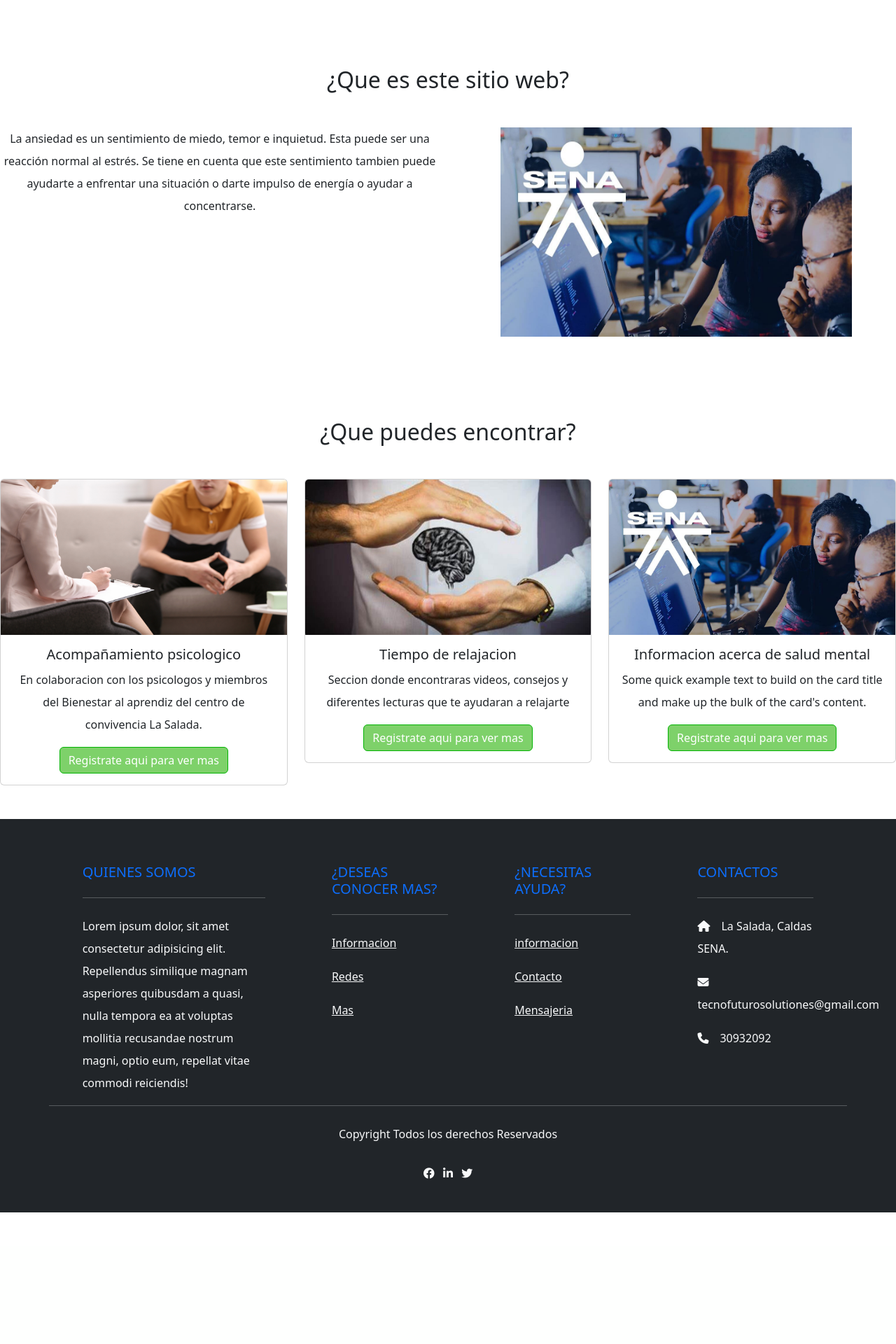
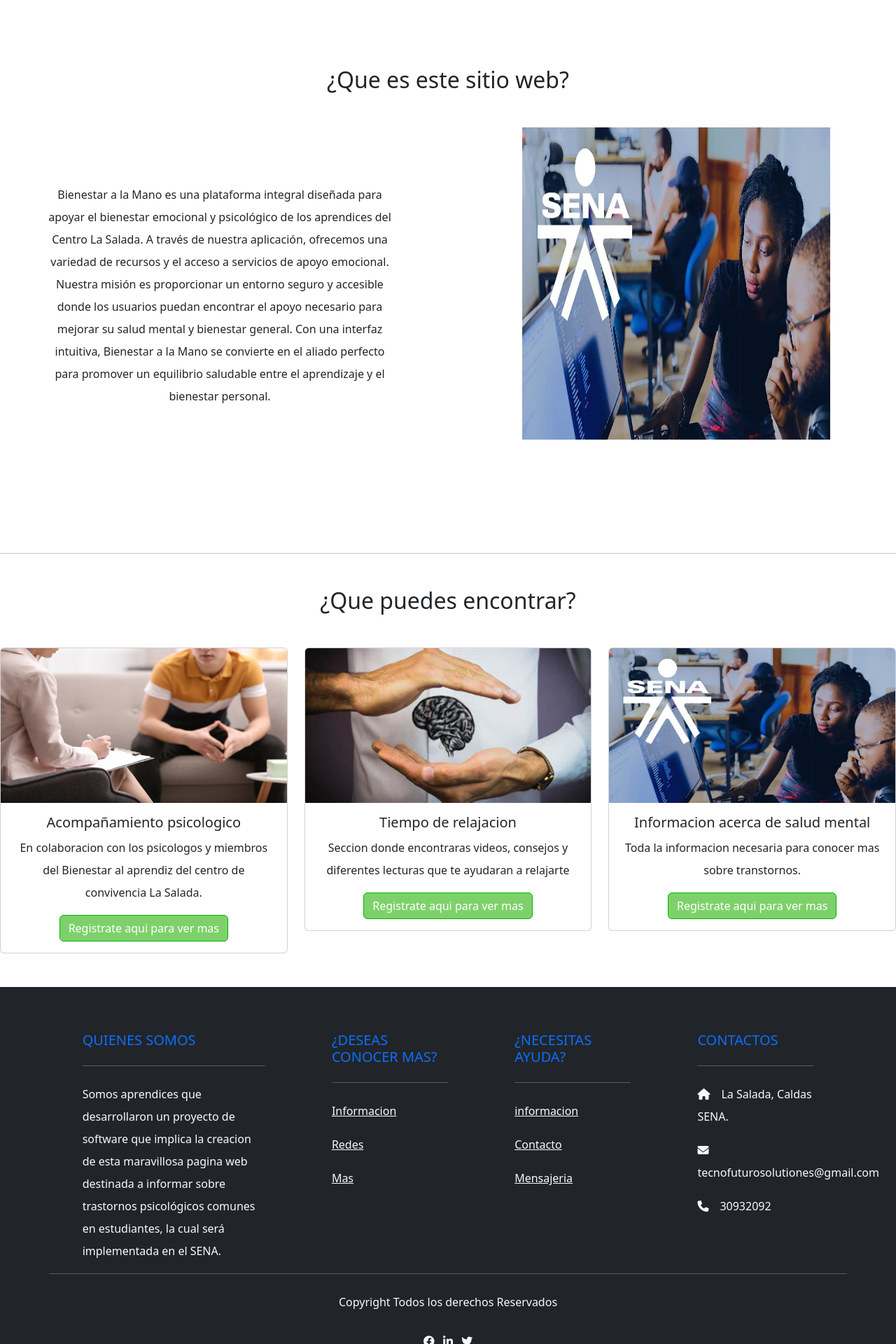
Before and after one commit to COCONUT220066/Tecno, a Django app: template probienestar/miaplicacion/template/aplicacion/inicio.html in a window 1280 px wide. Shown: the part 334-2254 px from the top of the page at 70% size. Before the commit the page ends 2066 px from the top, so only its background shows below. Run offline with Django 5.2, Linux system fonts and the light colour scheme; the template is opened without the code that fills it, so the values that code supplies are empty.

Commit message:
areglando css

```diff
--- a/probienestar/miaplicacion/template/aplicacion/informacion.html
+++ b/probienestar/miaplicacion/template/aplicacion/informacion.html
@@ -19,8 +19,8 @@
           <div class="carousel-item active" data-bs-interval="10000">
             <img src="https://picsum.photos/id/22/1920/500" class="d-block w-100" alt="...">
             <div class="carousel-caption d-none d-md-block">
-              <h5>First slide label</h5>
-              <p>Some representative placeholder content for the first slide.</p>
+              <h5>Educate con nuestra seccion informativa</h5>
+              <p>Distingue tus sintomas</p>
             </div>
           </div>
           <div class="carousel-item" data-bs-interval="2000">
--- a/probienestar/miaplicacion/template/aplicacion/inicio.html
+++ b/probienestar/miaplicacion/template/aplicacion/inicio.html
@@ -62,7 +62,7 @@
             <img src="https://picsum.photos/id/399/1920/500" class="d-block w-100" alt="...">
             <div class="carousel-caption d-none d-md-block">
               <h5>Haz entrado al sitio web destinado a la salud mental de los aprendices</h5>
-              <p>En colaboracion con los psicologos y miembros del Bienestar al aprendiz del centro de convivencia La Salada, puedes programar tu cita </p>
+              <p>En colaboracion con los psicologos y miembros del Bienestar al aprendiz del centro de convivencia La Salada</p>
             </div>
           </div>
           <div class="carousel-item" data-bs-interval="2000">
@@ -96,19 +96,20 @@
         <h2 class="text-center my-5">¿Que es este sitio web?</h2>
         <div class="contenido">
             <div class="row">
-                <div class="col-6">
-                    <p>La ansiedad es un sentimiento de miedo, temor e inquietud. Esta puede ser una reacción normal al estrés. Se tiene en cuenta que este sentimiento tambien puede ayudarte a enfrentar una situación o darte impulso de energía o ayudar a concentrarse.
+                <div class="col-6" style="padding: 80px;" >
+                    Bienestar a la Mano es una plataforma integral diseñada para apoyar el bienestar emocional y psicológico de los aprendices del Centro La Salada. A través de nuestra aplicación, ofrecemos una variedad de recursos y el acceso a servicios de apoyo emocional. Nuestra misión es proporcionar un entorno seguro y accesible donde los usuarios puedan encontrar el apoyo necesario para mejorar su salud mental y bienestar general. Con una interfaz intuitiva, Bienestar a la Mano se convierte en el aliado perfecto para promover un equilibrio saludable entre el aprendizaje y el bienestar personal.
 
-                    </p>
+                </p>
                 </div>
                 <div class="col-6">
-                    <img src="{% static 'aplicacion/iconos/1.jpg' %}" alt="" width=80% height=110%>
+                    <img src="{% static 'aplicacion/iconos/1.jpg' %}" alt="" width=70% height=90%>
                 </div>
             </div>
         </div>
         <br>
         <br>
         <br>
+        <hr class="mb-4">
 <section class="encontrar my-5">
     <h2 class="text-center my-5">¿Que puedes encontrar?</h2>
     <div class="contenido">
@@ -141,7 +142,7 @@
                     <div class="card-body">
                       <h5 class="card-title">Informacion acerca de salud mental
                       </h5>
-                      <p class="card-text">Some quick example text to build on the card title and make up the bulk of the card's content.</p>
+                      <p class="card-text">Toda la informacion necesaria para conocer mas sobre transtornos.</p>
                       <a href="{% url 'registro' %}" class="btn btn-primary text-center" style="background-color: rgb(126, 209, 106); border-color: rgb(3, 179, 3);">Registrate aqui para ver mas</a>
                     </div>
                   </div>
@@ -157,7 +158,7 @@
             <div class="col-md-3 col-lg-3 col-xl-3 mx-auto mt-3">
                 <h5 class="text-uppercase mb-4 font-weight-bold text-primary">Quienes somos</h5>
                     <hr class="mb-4">
-                    <p>Lorem ipsum dolor, sit amet consectetur adipisicing elit. Repellendus similique magnam asperiores quibusdam a quasi, nulla tempora ea at voluptas mollitia recusandae nostrum magni, optio eum, repellat vitae commodi reiciendis!</p>
+                    <p>Somos aprendices que desarrollaron un proyecto de software que implica la creacion de esta maravillosa pagina web destinada a informar sobre trastornos psicológicos comunes en estudiantes, la cual será implementada en el SENA.</p>
             </div>
                     <div class="col-md-2 col-lg-2 col-xl-2 mx-auto mt-3">
                         <h5 class="text-uppercase mb-4 font-weight-bold text-primary">¿Deseas conocer mas?</h5>
@@ -219,10 +220,14 @@
 </html>
 <style>
 
-.contenedor {
+.contenedor{
         background-color: rgb(145, 209, 180);
     }
 
+    .contenedor .row .col-6 p {
+        text-align: center;
+        font-family: 'Times New Roman', Times, serif;
+    }
 .encontrar{
     text-align: center;
     line-height: 2em;
--- a/probienestar/miaplicacion/template/aplicacion/menuprincipal.html
+++ b/probienestar/miaplicacion/template/aplicacion/menuprincipal.html
@@ -20,7 +20,7 @@
         <div class="carousel-inner">
           <div class="carousel-item active" data-bs-interval="10000">
             <img src="https://picsum.photos/id/65/1920/500" class="d-block w-100" alt="...">
-            <div class="carousel-caption d-none d-md-block">
+            <div class="carousel-caption d-none d-md-block" >
               <h5>BIENVENIDO A BIENESTAR DE LA MANO</h5>
               <p>Explora y disfruta de esta increible pagina web</p>
             </div>
@@ -60,7 +60,7 @@
                     </p>
                 </div>
                 <div class="col-6">
-                    <img src="{% static 'aplicacion/iconos/1.jpg' %}" alt="" width=80% height=110%>
+                    <img src="{% static 'aplicacion/iconos/bienestar.png' %}" alt="" width=60% height=80%>
                 </div>
             </div>
         </div>
--- a/probienestar/miaplicacion/template/aplicacion/registration/registro.html
+++ b/probienestar/miaplicacion/template/aplicacion/registration/registro.html
@@ -69,7 +69,7 @@
         }
 
         form {
-            background-color: rgba(255, 255, 255, 0.6);
+            background-color: rgba(255, 255, 255, 0.438);
             padding: 20px;
             border-radius: 20px;
             box-shadow: 0px 0px 10px 0px rgba(0,0,0,0.1);
```
Also changed, not shown: probienestar/miaplicacion/template/aplicacion/agenda.html (+6 -4 lines), probienestar/miaplicacion/template/aplicacion/base.html (+9 -6 lines), probienestar/miaplicacion/template/aplicacion/registration/login.html (+5 -6 lines).
